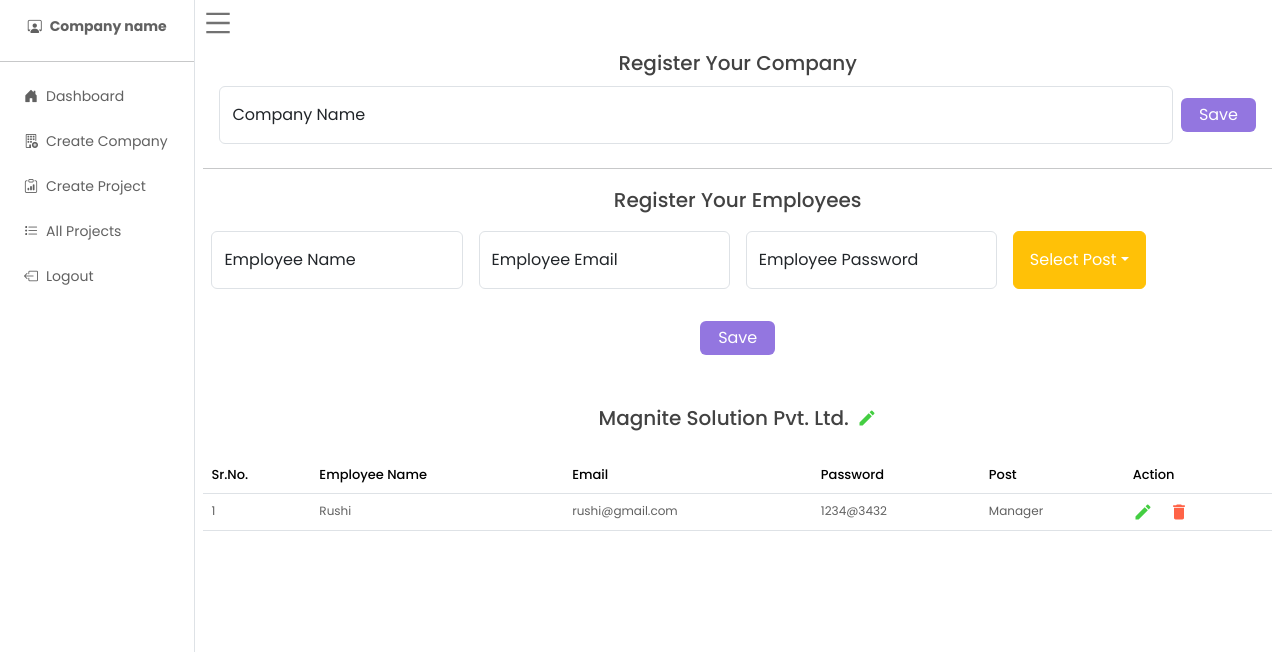
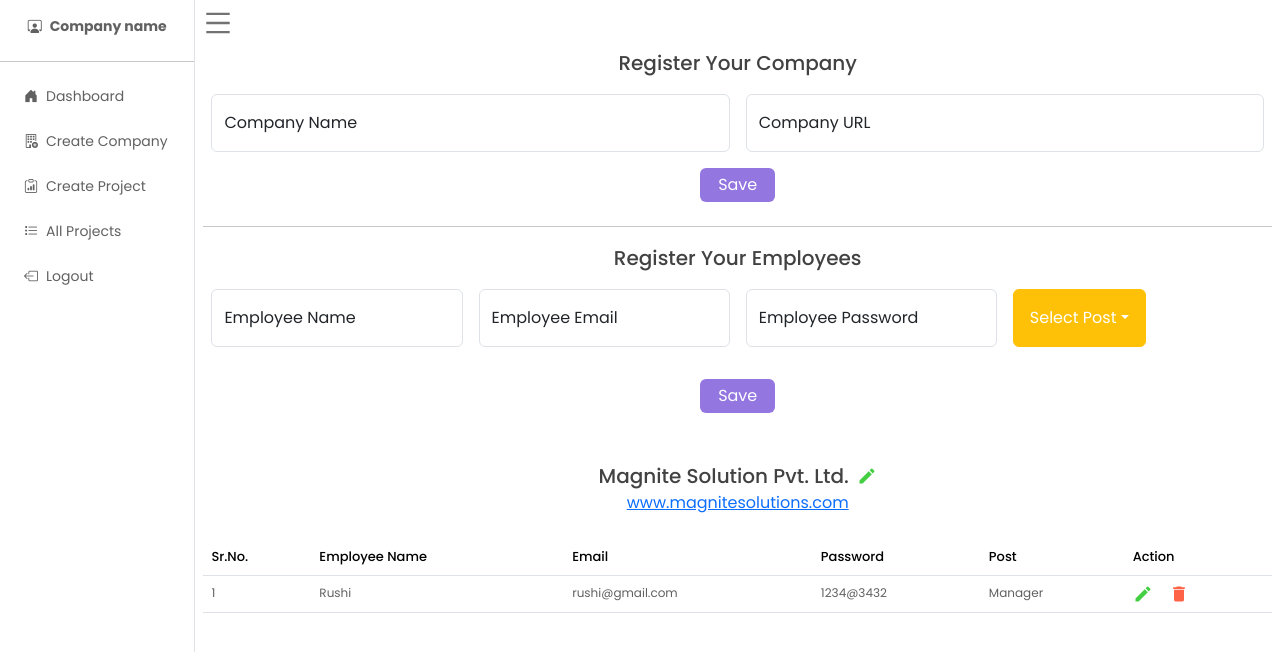
Before and after one commit to AjinkyaVeer007/project2.0, a React (Create React App) app: page /auth/admin/dashboard/createcompany in a window 1280 px wide. Shown: the top 652 px of the page. Built offline with nearby package versions, Linux system fonts and the light colour scheme.

Commit message:
company url field added

```diff
--- a/src/Pages/Company/Company.jsx
+++ b/src/Pages/Company/Company.jsx
@@ -15,18 +15,29 @@ function Company() {
         <div className="text-center fs-5 mb-2 company-headingText">
           Register Your Company
         </div>
-        <div className="d-flex flex-wrap justify-content-start align-items-center mx-3 gap-2">
-          <FloatingLabel
+          <div className="row">
+            <div className="col-12 col-lg-6 col-xl-6">
+            <FloatingLabel
             controlId="floatingInput"
             label="Company Name"
-            className="flex-grow-1"
+            className="m-2"
           >
-            <Form.Control type="email" placeholder="name@example.com" />
+            <Form.Control type="text" placeholder="company name" />
           </FloatingLabel>
-          <div>
+            </div>
+            <div className="col-12 col-lg-6 col-xl-6">
+            <FloatingLabel
+            controlId="floatingInput"
+            label="Company URL"
+            className="m-2"
+          >
+            <Form.Control type="text" placeholder="company url" />
+          </FloatingLabel>
+            </div>
+          </div>
+          <div className="text-center mt-2">
             <button className="custom-btn rounded-2">Save</button>
           </div>
-        </div>
       </div>
       <hr />
       <div className="row">
@@ -93,10 +104,11 @@ function Company() {
         </div>
       </div>
       <div className="row mt-5">
-        <div className="d-flex align-items-center justify-content-center gap-2 fs-5 mb-4 company-headingText">
+        <div className="d-flex align-items-center justify-content-center gap-2 fs-5 company-headingText">
           <div>Magnite Solution Pvt. Ltd.</div>
           <MdModeEditOutline size={"20px"} color="#44ce42" />
         </div>
+        <a className="text-center mb-4" target="_blank" href="www.magnitesolutions.com">www.magnitesolutions.com</a>
         <EmployeeTable />
       </div>
     </div>
```
